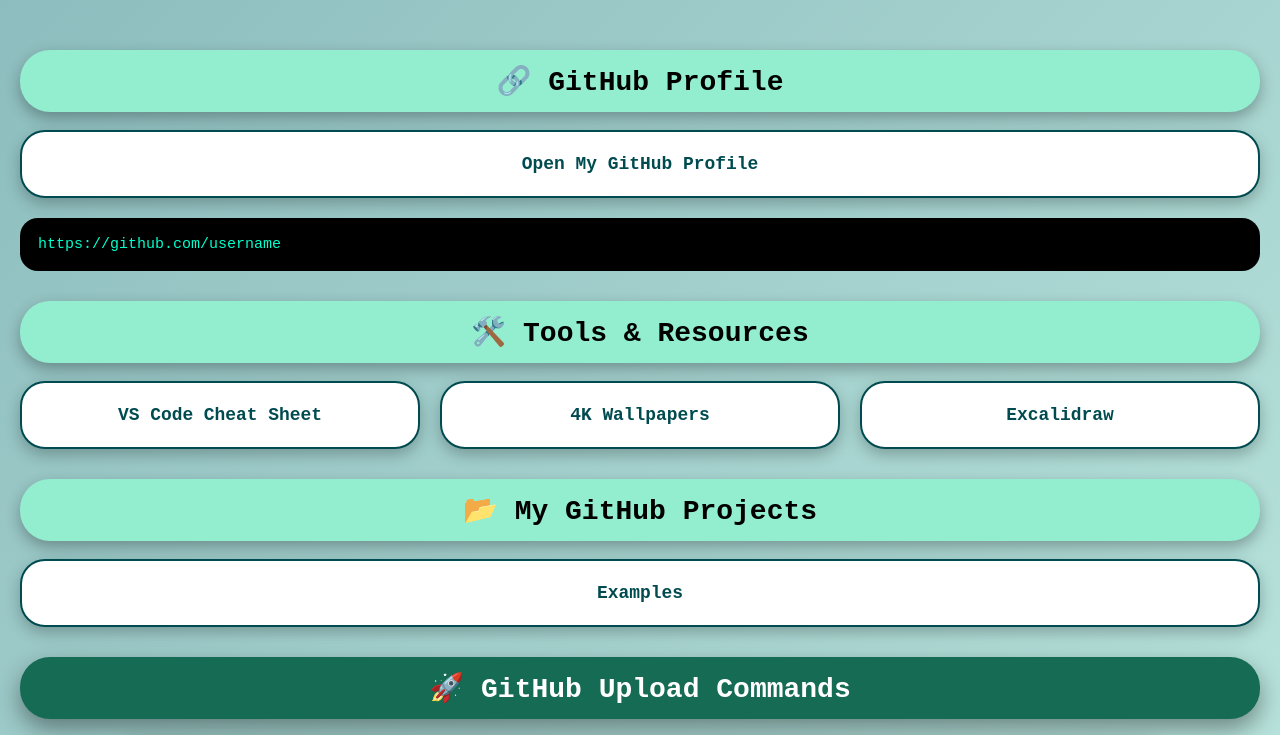
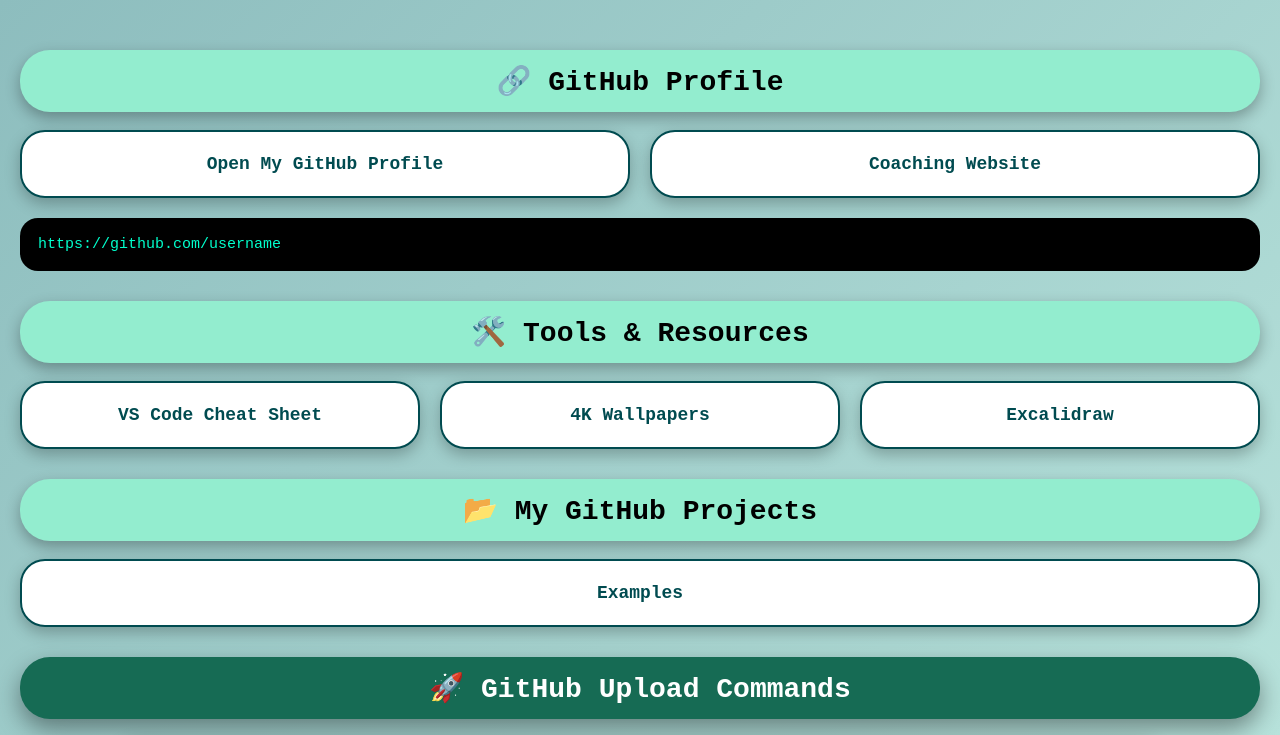
Before and after one commit to Divyanshu-crv/Collection_1, a plain HTML site: page index.html in a window 1280 px wide. Shown: the top 735 px of the page. Drawn offline with Linux system fonts and the light colour scheme.

Commit message:
add coaching website

```diff
--- a/index.html
+++ b/index.html
@@ -15,6 +15,11 @@
     <div class="btn">
         <a href="https://github.com/Divyanshu-crv" target="_blank">
             Open My GitHub Profile
+        </a>
+    </div>
+    <div class="btn">
+        <a href="https://divyanshu-crv.github.io/About-coaching/" target="_blank">
+            Coaching Website
         </a>
     </div>
 </div>
```
